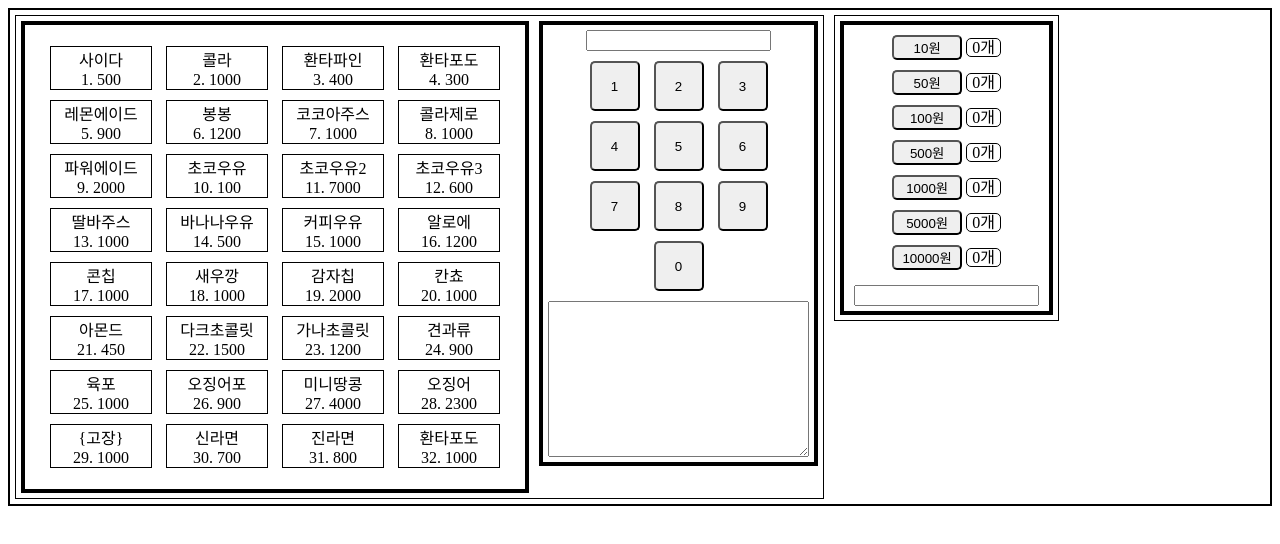
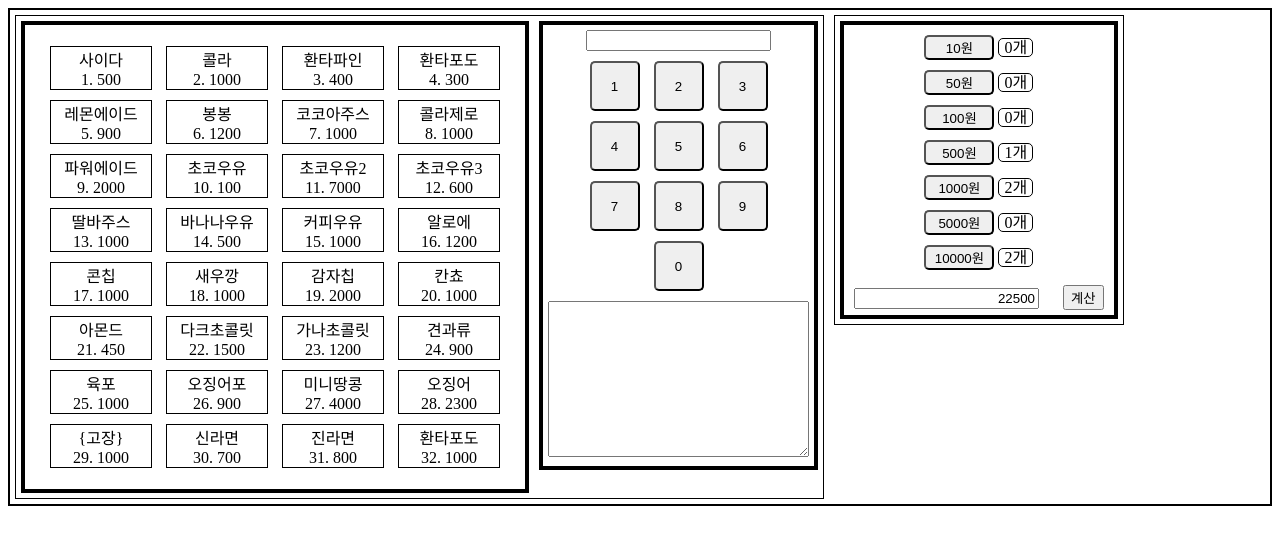
Before and after one commit to youngdo212/javascript-vm, a plain HTML site: page index.html in a window 1280 px wide. Drawn offline with Linux system fonts and the light colour scheme.

Commit message:
[Add] add getMoneyButton function

```diff
--- a/index.html
+++ b/index.html
@@ -1,6 +1,21 @@
-<html>
+<!DOCTYPE html>
+<html lang="ko">
 <head>
+    <title>Luigi's vending machine</title>
     <link rel="stylesheet" type="text/css" href="./main.css">
+    <script>
+        function getMoneyButton(){
+            var money_button = document.querySelector(".money_button").children;
+            var temp = document.querySelector(".money_have").value;
+            for(var i = money_button.length-1;i>0;i--){
+                var button = money_button[i];
+                var span = button.children[1];
+                span.dataset.value = Math.floor(temp/button.dataset.value);
+                span.innerText = span.dataset.value + "개";
+                temp = temp % button.dataset.value;
+            }
+}
+    </script>
 </head>
 <body>
     <div class="container"><!--container 시작-->
@@ -62,9 +77,6 @@
         <div class="column_right"> <!-- 오른쪽 div 시작-->
             <div class="money_panel">
                 <div class="money_button">
-                    <!-- document.querySelector('.money_button').childNodes[1].dataset.value //#text div 순서여서 불편-->
-                    <!-- document.querySelectorAll('.money_button > div')[0].dataset.value 로 사용 index 0~7 -->
-                    <!-- document.querySelectorAll('.money_button > div > span')[0].dataset.value -->
                     <div data-value="10"><button>10원</button> <span data-value="0">0개</span></div>
                     <div data-value="50"><button>50원</button> <span data-value="0">0개</span></div>
                     <div data-value="100"><button>100원</button> <span data-value="0">0개</span></div>
@@ -73,9 +85,15 @@
                     <div data-value="5000"><button>5000원</button> <span data-value="0">0개</span></div>
                     <div data-value="10000"><button>10000원</button> <span data-value="0">0개</span></div>
                 </div>
-                <input type="text" class="money_have" data-value="22500">
+                <input type="text" class="money_have" data-value="22500" value="22500">
+                <input type="button" onclick="getMoneyButton();" value="계산">
+                <script>getMoneyButton();</script>
+                <script>
+
+                </script>
             </div>
         </div><!--오른쪽 div 끝-->
     </div><!--container 끝-->
+
 </body>
 </html>
--- a/main.css
+++ b/main.css
@@ -13,7 +13,7 @@
     margin:5px;
 }
 .select_button{
-    margin:5 auto;
+    margin:5px auto;
     width:200px;
     text-align: center;
 }
```
